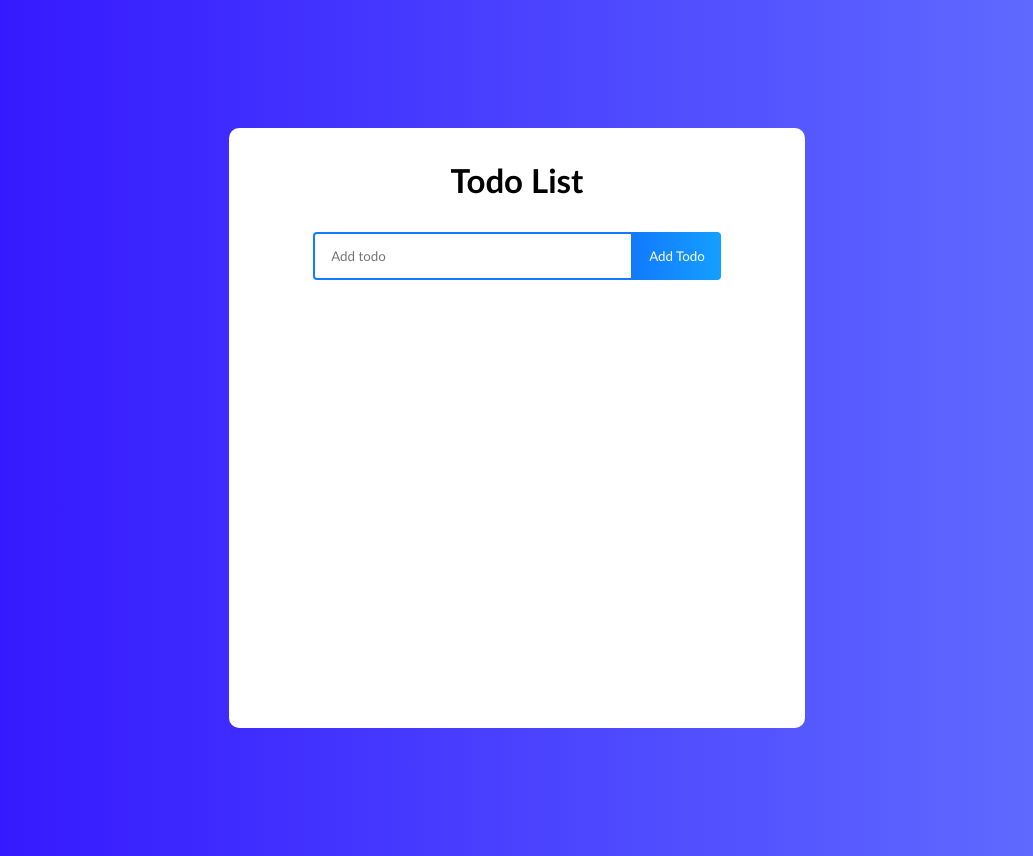
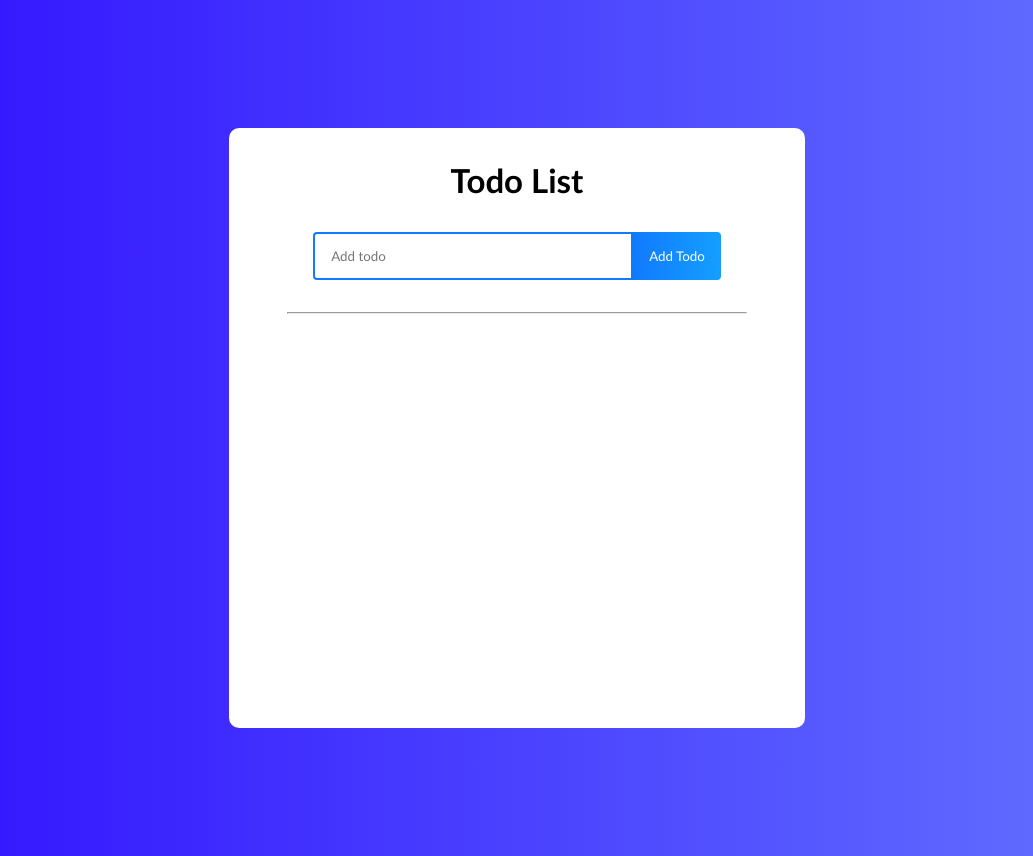
Before and after one commit to KakwiriStephen/ReactDesigns, a React (Create React App) app in the folder Todo-list/: page / in a window 1280 px wide. Shown: the whole page, without its empty margins (123-1156 px from the left). Built offline with nearby package versions, Linux system fonts and the light colour scheme.

Commit message:
Horizontal Line

```diff
--- a/Todo-list/src/App.js
+++ b/Todo-list/src/App.js
@@ -37,7 +37,9 @@ function App() {
   return (
     <div className='todo-app'>
       <h1>Todo List</h1>
+
       <TodoForm addTodo={addTodo}/>
+      <hr className='seperator'/>
       {todos.map((todo)=>{
         return(
           <TodoItem removeTodo={removeTodo } completedTodo={completedTodo}todo={todo} key={todo.id}/>
```
